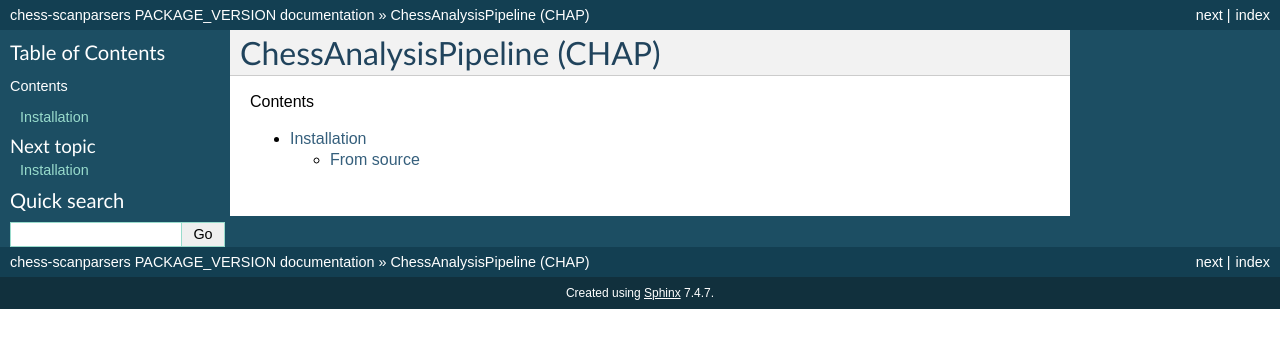
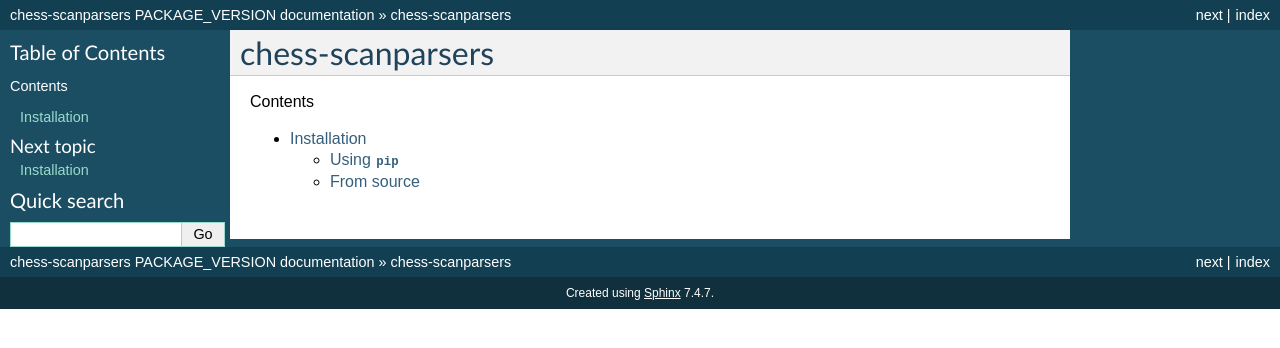
Before and after one commit to CHESSComputing/chess-scanparsers, a Sphinx documentation site: the page built from docs/index.md, in a window 1280 px wide. Shown: the top 348 px of the page. Built offline with Sphinx 7.4.7, drawn with Linux system fonts in a browser that asks for light colours; pages that are not in the unit, such as notebooks, are missing from menus.

Commit message:
doc: fix typo, uncomment pip install instructions

````diff
--- a/docs/index.md
+++ b/docs/index.md
@@ -1,4 +1,4 @@
-# ChessAnalysisPipeline (CHAP)
+# chess-scanparsers
 
 ```{toctree}
 :maxdepth: 2
````
Also changed, not shown: docs/installation.md (+1 -3 lines).
